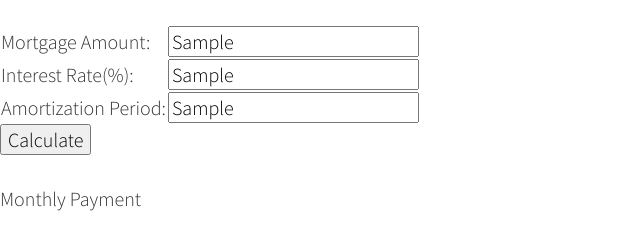
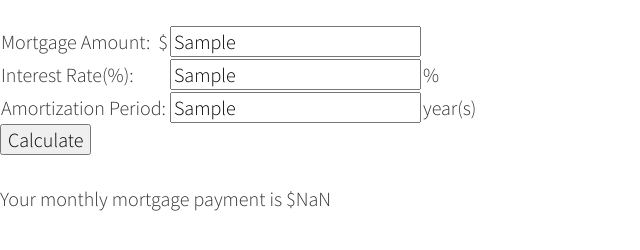
Before and after one commit to benweddel/finance-apps, a website: page index.html in a window 1280 px wide. Both pictures are taken after typing "Sample", "Sample", "Sample" into the empty fields and a click on the button "Calculate". Shown: the part 152-402 px from the top of the page, without its empty margins (0-640 px from the left). Drawn offline with nearby package versions, Linux system fonts and the light colour scheme.

Commit message:
functioning mortgage calculator

```diff
--- a/index.html
+++ b/index.html
@@ -15,22 +15,24 @@
 
 	<table>
 		<tr>
-			<td><label for="mtgAmt">Mortgage Amount:</label></td>
+			<td><label for="mtgAmt">Mortgage Amount:&nbsp;&nbsp;$</label></td>
 			<td><input type="text" id="mtg-amt" name="mtgAmt"></td>
 		</tr>
 		<tr>
 			<td><label for="intRate">Interest Rate(%):</label></td>
 			<td><input type="text" id="mtg-int" name="intRate"></td>
+			<td>%</td>
 		</tr>
 		<tr>
-			<td><label for="amortPeriod">Amortization Period:</label></td>
-			<td><input type="text" id="mtg-period" name="amortPeriod"></td>
+			<td><label for="mtgPeriod">Amortization Period:</label></td>
+			<td><input type="text" id="mtg-period" name="mtgPeriod"></td>
+			<td>year(s)</td>
 		</tr>
 	</table>
 
 	<button id="mtg-calc">Calculate</button>
 
-	<p id="mtg-result">Monthly Payment</p>
+	<p id="mtg-result"></p>
 	<script src="https://ajax.googleapis.com/ajax/libs/jquery/1.10.2/jquery.min.js"></script>
 	<script src="scripts/mrtgApp.js"></script>
 </body>
--- a/scripts/mrtgApp.js
+++ b/scripts/mrtgApp.js
@@ -3,15 +3,23 @@ var mrtgApp = {};
 mrtgApp.init = function(){
 
   $('#mtg-calc').on('click', function(){
-    mrtgApp.amt = $('#mtg-amt').val();
-    mrtgApp.intrst = ($('#mtg-int').val())/100;
     mrtgApp.calc();
   });
 };
 
 mrtgApp.calc = function(){
-  console.log(mrtgApp.amt);
-  console.log(mrtgApp.intrst);
+  mrtgApp.amt = $('#mtg-amt').val().replace(/[^0-9.]/g,'');
+  mrtgApp.intrst = $('#mtg-int').val().replace(/[^0-9.]/g,'');
+  mrtgApp.intrst = mrtgApp.intrst / (100 * 12);
+  mrtgApp.period = $('#mtg-period').val().replace(/[^0-9.]/g,'');
+
+  mrtgApp.pmtF = mrtgApp.amt * (mrtgApp.intrst*(Math.pow((1+mrtgApp.intrst),(mrtgApp.period * 12)))) / (Math.pow(1 + mrtgApp.intrst, mrtgApp.period * 12) - 1)
+
+  mrtgApp.pmt = Math.round(mrtgApp.pmtF * 100) / 100;
+
+  $('#mtg-result').text('Your monthly mortgage payment is '+'$'+mrtgApp.pmt);
+  console.log(mrtgApp.pmt);
+
 };
 
 $(function(){
```
